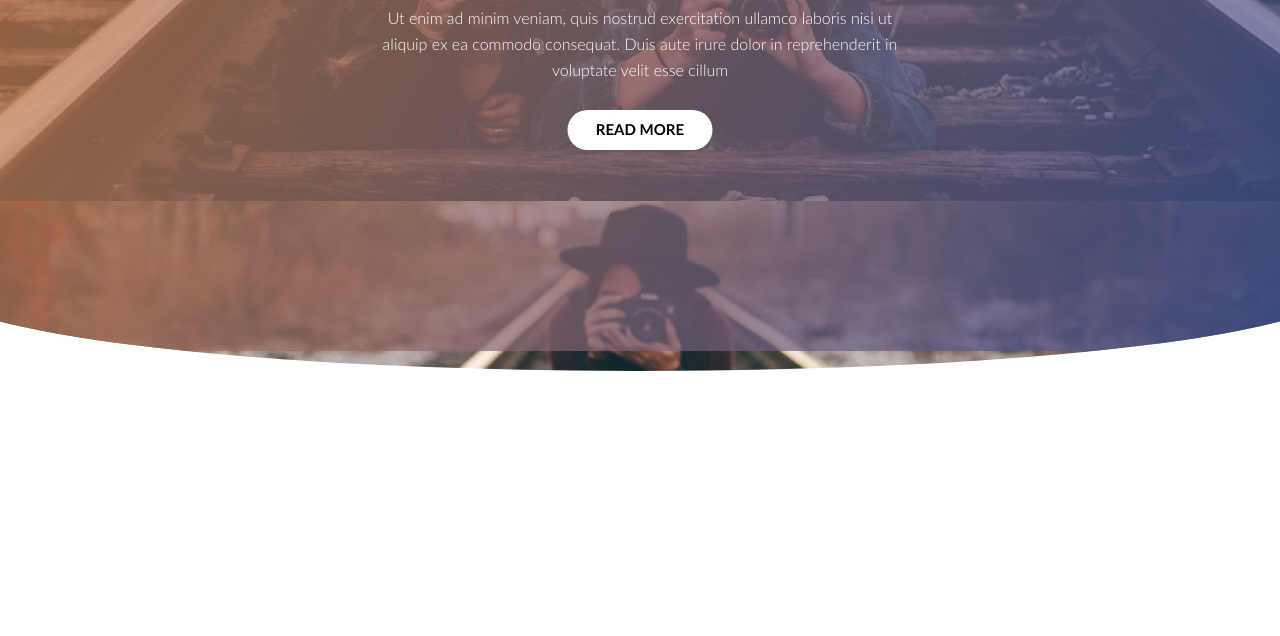
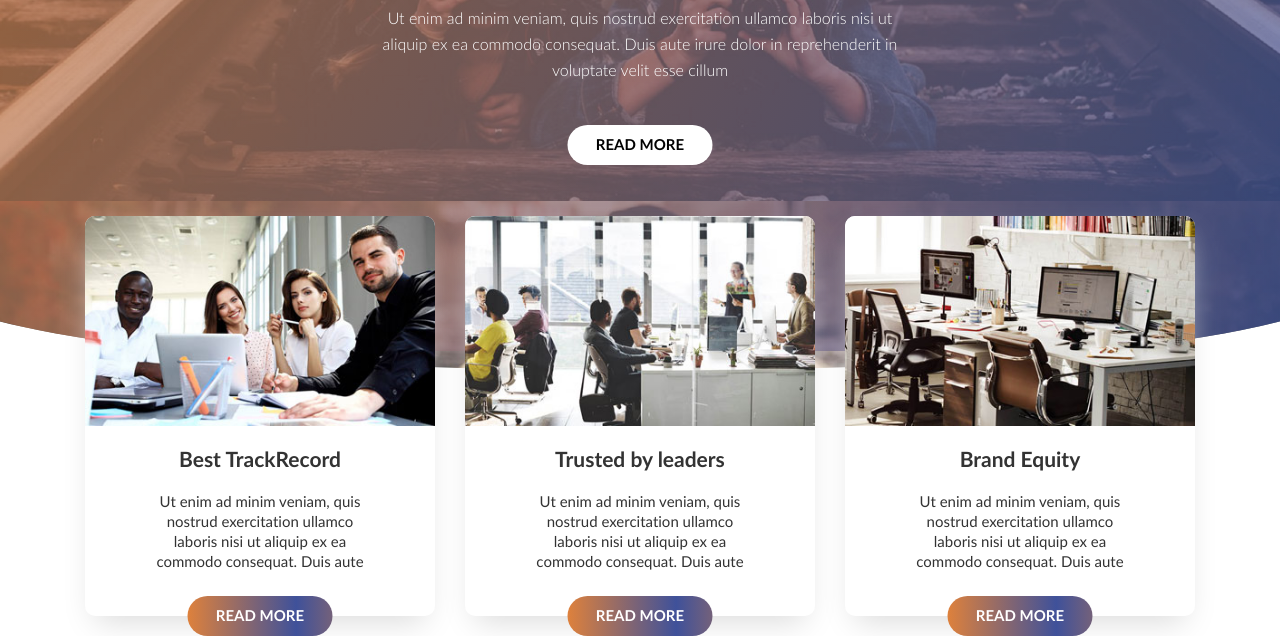
Before and after one commit to duracell27/digital, a website: page app/index.html in a window 1280 px wide. Shown: the part 449-1085 px from the top of the page. Before the commit the page ends 820 px from the top, so only its background shows below. Drawn offline with Linux system fonts and the light colour scheme.

Commit message:
header ready

```diff
--- a/app/index.html
+++ b/app/index.html
@@ -82,8 +82,44 @@
             </div>
         </div>
         <div class="div2"></div>
+	</header>
 
-	</header>
+	<section class="header-cards">
+		<div class="container">
+			<div class="row">
+				<div class="col-md-4">
+					<div class="card-content">
+						<div class="img-block">
+							<img src="img/header-img-1.jpg" alt="card-img">
+						</div>
+						<h3 class="h3">Best TrackRecord</h3>
+						<p>Ut enim ad minim veniam, quis nostrud exercitation ullamco laboris nisi ut aliquip ex ea commodo consequat. Duis aute</p>
+						<a href="#" class="btn-color">read more</a>
+					</div>
+				</div>
+				<div class="col-md-4">
+					<div class="card-content">
+						<div class="img-block">
+							<img src="img/header-img-2.jpg" alt="card-img">
+						</div>
+						<h3 class="h3">Trusted by leaders</h3>
+						<p>Ut enim ad minim veniam, quis nostrud exercitation ullamco laboris nisi ut aliquip ex ea commodo consequat. Duis aute</p>
+						<a href="#" class="btn-color">read more</a>
+					</div>
+				</div>
+				<div class="col-md-4">
+					<div class="card-content">
+						<div class="img-block">
+							<img src="img/header-img-3.jpg" alt="card-img">
+						</div>
+						<h3 class="h3">Brand Equity</h3>
+						<p>Ut enim ad minim veniam, quis nostrud exercitation ullamco laboris nisi ut aliquip ex ea commodo consequat. Duis aute</p>
+						<a href="#" class="btn-color">read more</a>
+					</div>
+				</div>
+			</div>
+		</div>
+	</section>
 
 
 	<script src="js/scripts.min.js"></script>
--- a/app/sass/main.sass
+++ b/app/sass/main.sass
@@ -181,7 +181,7 @@ button.hamburger,button.hamburger.is-active
             padding: 0
             position: relative
             z-index: 5
-            top: 30px
+            top: 45px
             left: 50%
             transform: translate(-50%,-50%)
             outline: none
@@ -192,14 +192,72 @@ button.hamburger,button.hamburger.is-active
                 background-size: 200%
                 animation: bg 5s linear infinite
 
+
+
+
+.header-cards
+    margin-top: -155px
+    .card-content
+        background-color: #fff
+        border-radius: 10px
+        box-shadow: 0px 15px 30px -10px #dadada
+        margin-bottom: 20px
+        text-align: center
+        position: relative
+        .img-block
+            border-top-left-radius: 10px
+            border-top-right-radius: 10px
+            overflow: hidden
+            img
+                width: 100%
+        .h3
+            font-family: Lato
+            font-weight: bold
+            font-size: 21px
+            line-height: 21px
+            color: $text
+            margin: 22px 0
+        p
+            font-family: Lato
+            font-size: 15px
+            line-height: 20px
+            padding: 0 20%
+            padding-bottom: 45px
+            color: $text
+        a.btn-color
+            display: block
+            width: 145px
+            height: 40px
+            background: linear-gradient(90deg, #de813c, #3f519a, #de813c, #3f519a, #3f519a)
+            color: #fff
+            font-size: 15px
+            font-family: Lato
+            font-weight: bold
+            text-align: center
+            line-height: 40px
+            border-radius: 25px
+            text-transform: uppercase
+            padding: 0
+            position: absolute
+            z-index: 5
+            bottom: -40px
+            left: 50%
+            transform: translate(-50%,-50%)
+            outline: none
+            border: none
+            text-decoration: none
+            background-size: 300%
+            &:hover
+                color: #fff
+                background: linear-gradient(90deg, #de813c, #3f519a, #de813c)
+                background-size: 200%
+                animation: bg 5s linear infinite
+
+
+
+@import "media" // Always at the end
 @keyframes bg
     0%
         background-position: 0%
     100%
         background-position: 200%
-
-
-
-
-
-@import "media" // Always at the end
```
Also changed, not shown: app/css/main.min.css.
